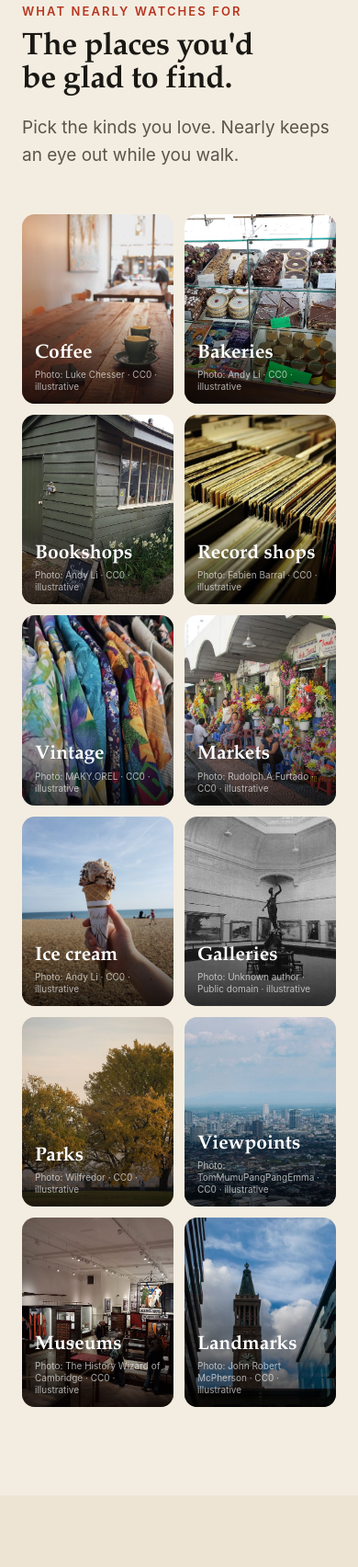
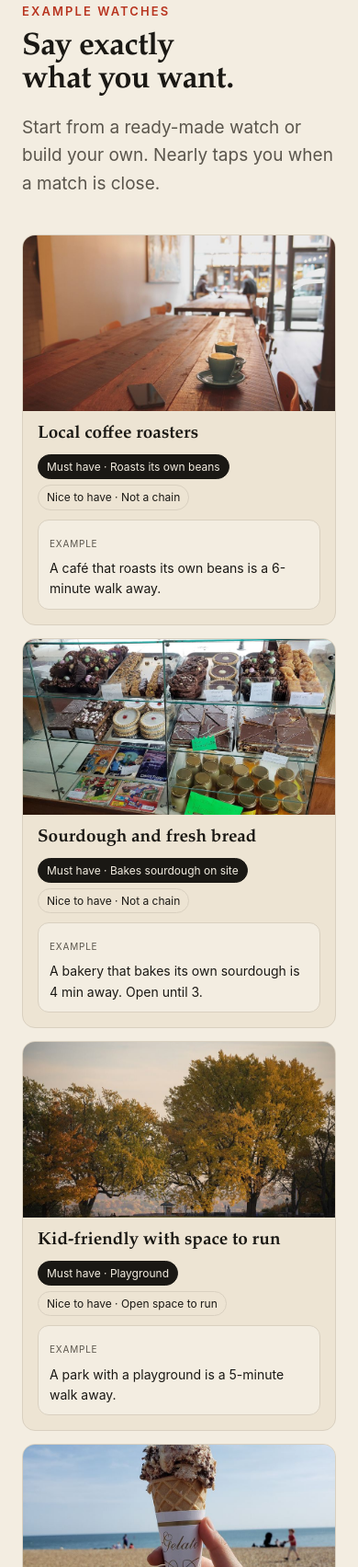
Before and after one commit to raymondw711/usenearly-site, a plain HTML site: page index.html in a window 390 px wide. Shown: the part 936-2640 px from the top of the page at 92% size. Drawn offline with Linux system fonts and the light colour scheme.

Commit message:
Example watch cards; move photo credits to collapsed footer list

```diff
--- a/index.html
+++ b/index.html
@@ -93,6 +93,14 @@ h2{font:600 clamp(34px,6vw,56px)/1.06 var(--serif);letter-spacing:-.015em;margin
 .privacy{display:grid;gap:18px;margin-top:40px}
 @media(min-width:760px){.privacy{grid-template-columns:repeat(3,1fr);gap:32px}}
 .privacy div{border-top:1px solid var(--ink);padding-top:14px}.privacy b{font:600 20px var(--serif);display:block;margin-bottom:4px}.privacy p{margin:0;color:var(--mute)}
+.wgrid{display:grid;gap:14px;margin-top:40px}@media(min-width:640px){.wgrid{grid-template-columns:repeat(2,1fr)}}@media(min-width:1000px){.wgrid{grid-template-columns:repeat(4,1fr)}}
+.wcard{background:var(--cream2);border:1px solid var(--line);border-radius:14px;overflow:hidden;display:flex;flex-direction:column}
+.wcard img{width:100%;aspect-ratio:16/9;object-fit:cover;display:block}.wb{padding:14px 16px 16px;display:flex;flex-direction:column;gap:10px;flex:1}
+.wcard h3{font:600 19px/1.2 var(--serif);margin:0}.chips{display:flex;flex-wrap:wrap;gap:6px}
+.chip{font-size:12px;padding:3px 9px;border-radius:99px;border:1px solid var(--line)}.chip.m{background:var(--ink);color:var(--cream);border-color:var(--ink)}
+.tap{margin-top:auto;padding:10px 12px;border-radius:12px;background:var(--cream);border:1px solid var(--line)}.tap p{margin:4px 0 0;font-size:14px}
+.ex{font-size:10px;text-transform:uppercase;letter-spacing:.08em;color:var(--mute)}
+.pc{margin-top:18px;font-size:12px;width:100%}.pc summary{cursor:pointer;color:var(--mute)}.pc ul{margin:8px 0 0;padding-left:18px;line-height:1.6}
 footer{padding:56px 0 64px;border-top:1px solid var(--line);font-size:15px;color:var(--mute)}
 footer .wrap{display:flex;flex-wrap:wrap;gap:12px 28px;justify-content:space-between}
 .reveal{opacity:0;transform:translateY(24px);transition:opacity 1s ease,transform 1s cubic-bezier(.2,.7,.2,1)}.reveal.in{opacity:1;transform:none}
@@ -124,19 +132,19 @@ footer .wrap{display:flex;flex-wrap:wrap;gap:12px 28px;justify-content:space-bet
   </div>
   <div class="slide" aria-roledescription="slide" aria-label="3 of 6">
     <div class="ph" style="background-image:url(img/intro-1.jpg)"></div>
-    <div class="copy"><p class="eyebrow">01 / 04</p><h2 class="title">Great places are easy to miss.</h2><p class="body">Nearly makes sure you don't.</p><p class="credit">Photo: Patrick Baum (Valldemossa, Spain) · CC0 · illustrative</p></div>
+    <div class="copy"><p class="eyebrow">01 / 04</p><h2 class="title">Great places are easy to miss.</h2><p class="body">Nearly makes sure you don't.</p></div>
   </div>
   <div class="slide" aria-roledescription="slide" aria-label="4 of 6">
     <div class="ph" style="background-image:url(img/intro-2.jpg)"></div>
-    <div class="copy"><p class="eyebrow">02 / 04</p><h2 class="title">Tell it what you like.</h2><p class="body">A good bakery, a secondhand bookshop, a quiet park. Pick the kinds of places you'd be glad to find.</p><p class="credit">Photo: Janko Ferlič · CC0 · illustrative</p></div>
+    <div class="copy"><p class="eyebrow">02 / 04</p><h2 class="title">Tell it what you like.</h2><p class="body">A good bakery, a secondhand bookshop, a quiet park. Pick the kinds of places you'd be glad to find.</p></div>
   </div>
   <div class="slide" aria-roledescription="slide" aria-label="5 of 6">
     <div class="ph" style="background-image:url(img/intro-3.jpg)"></div>
-    <div class="copy"><p class="eyebrow">03 / 04</p><h2 class="title">When one is close, you hear about it.</h2><p class="body">A short alert with the place's name and how far it is on foot. Tap it to see the place on the map.</p><p class="credit">Photo: João Silas · CC0 · illustrative</p></div>
+    <div class="copy"><p class="eyebrow">03 / 04</p><h2 class="title">When one is close, you hear about it.</h2><p class="body">A short alert with the place's name and how far it is on foot. Tap it to see the place on the map.</p></div>
   </div>
   <div class="slide" aria-roledescription="slide" aria-label="6 of 7">
     <div class="ph" style="background-image:url(img/intro-4.jpg)"></div>
-    <div class="copy"><p class="eyebrow">04 / 04</p><h2 class="title">Quiet unless it's worth it.</h2><p class="body">A place alerts once, and again only when something changes. Nothing from 10 PM to 8 AM unless you change it. Your exact location stays on your iPhone.</p><p class="credit">Photo: Tim Gouw · CC0 · illustrative</p></div>
+    <div class="copy"><p class="eyebrow">04 / 04</p><h2 class="title">Quiet unless it's worth it.</h2><p class="body">A place alerts once, and again only when something changes. Nothing from 10 PM to 8 AM unless you change it. Your exact location stays on your iPhone.</p></div>
   </div>
   <div class="slide final" aria-roledescription="slide" aria-label="7 of 7">
     <div class="ph" style="background-image:url(img/final.jpg)"></div>
@@ -146,7 +154,7 @@ footer .wrap{display:flex;flex-wrap:wrap;gap:12px 28px;justify-content:space-bet
       <p class="body">Don't walk by what you'd love.</p>
       <div><span class="badge">Coming soon · Now in TestFlight</span></div>
       <div><a class="mail" href="mailto:hello@usenearly.app">hello@usenearly.app</a></div>
-      <p class="credit">Photo: David East · CC0 · illustrative</p>
+
     </div>
   </div>
 
@@ -157,22 +165,18 @@ footer .wrap{display:flex;flex-wrap:wrap;gap:12px 28px;justify-content:space-bet
 </section>
 
 <section id="watch"><div class="wrap">
-  <p class="kicker reveal">What Nearly watches for</p>
-  <h2 class="reveal">The places you'd be glad to find.</h2>
-  <p class="lede reveal">Pick the kinds you love. Nearly keeps an eye out while you walk.</p>
-  <div class="grid">
-    <figure class="tile reveal"><img loading="lazy" src="img/coffee.jpg" alt="Coffee on a café table"><figcaption><b>Coffee</b><small>Photo: Luke Chesser · CC0 · illustrative</small></figcaption></figure>
-    <figure class="tile reveal"><img loading="lazy" src="img/bakery.jpg" alt="Bakery display"><figcaption><b>Bakeries</b><small>Photo: Andy Li · CC0 · illustrative</small></figcaption></figure>
-    <figure class="tile reveal"><img loading="lazy" src="img/bookshop.jpg" alt="Secondhand bookshop"><figcaption><b>Bookshops</b><small>Photo: Andy Li · CC0 · illustrative</small></figcaption></figure>
-    <figure class="tile reveal"><img loading="lazy" src="img/record-shop.jpg" alt="Vinyl records"><figcaption><b>Record shops</b><small>Photo: Fabien Barral · CC0 · illustrative</small></figcaption></figure>
-    <figure class="tile reveal"><img loading="lazy" src="img/vintage.jpg" alt="Vintage clothing"><figcaption><b>Vintage</b><small>Photo: MAKY.OREL · CC0 · illustrative</small></figcaption></figure>
-    <figure class="tile reveal"><img loading="lazy" src="img/market-alt.jpg" alt="Flower market"><figcaption><b>Markets</b><small>Photo: Rudolph.A.Furtado · CC0 · illustrative</small></figcaption></figure>
-    <figure class="tile reveal"><img loading="lazy" src="img/ice-cream.jpg" alt="Ice cream on a beach"><figcaption><b>Ice cream</b><small>Photo: Andy Li · CC0 · illustrative</small></figcaption></figure>
-    <figure class="tile reveal"><img loading="lazy" src="img/gallery.jpg" alt="Art gallery room"><figcaption><b>Galleries</b><small>Photo: Unknown author · Public domain · illustrative</small></figcaption></figure>
-    <figure class="tile reveal"><img loading="lazy" src="img/park.jpg" alt="City park in autumn"><figcaption><b>Parks</b><small>Photo: Wilfredor · CC0 · illustrative</small></figcaption></figure>
-    <figure class="tile reveal"><img loading="lazy" src="img/viewpoint.jpg" alt="City skyline from a viewpoint"><figcaption><b>Viewpoints</b><small>Photo: TomMumuPangPangEmma · CC0 · illustrative</small></figcaption></figure>
-    <figure class="tile reveal"><img loading="lazy" src="img/museum.jpg" alt="Museum gallery"><figcaption><b>Museums</b><small>Photo: The History Wizard of Cambridge · CC0 · illustrative</small></figcaption></figure>
-    <figure class="tile reveal"><img loading="lazy" src="img/landmark.jpg" alt="City hall clock tower"><figcaption><b>Landmarks</b><small>Photo: John Robert McPherson · CC0 · illustrative</small></figcaption></figure>
+  <p class="kicker reveal">Example watches</p>
+  <h2 class="reveal">Say exactly what you want.</h2>
+  <p class="lede reveal">Start from a ready-made watch or build your own. Nearly taps you when a match is close.</p>
+  <div class="wgrid">
+    <article class="wcard reveal"><img loading="lazy" src="img/coffee.jpg" alt="Coffee beans"><div class="wb"><h3>Local coffee roasters</h3><div class="chips"><span class="chip m">Must have · Roasts its own beans</span><span class="chip n">Nice to have · Not a chain</span></div><div class="tap"><span class="ex">Example</span><p>A café that roasts its own beans is a 6-minute walk away.</p></div></div></article>
+    <article class="wcard reveal"><img loading="lazy" src="img/bakery.jpg" alt="Bakery display"><div class="wb"><h3>Sourdough and fresh bread</h3><div class="chips"><span class="chip m">Must have · Bakes sourdough on site</span><span class="chip n">Nice to have · Not a chain</span></div><div class="tap"><span class="ex">Example</span><p>A bakery that bakes its own sourdough is 4 min away. Open until 3.</p></div></div></article>
+    <article class="wcard reveal"><img loading="lazy" src="img/park.jpg" alt="City park"><div class="wb"><h3>Kid-friendly with space to run</h3><div class="chips"><span class="chip m">Must have · Playground</span><span class="chip n">Nice to have · Open space to run</span></div><div class="tap"><span class="ex">Example</span><p>A park with a playground is a 5-minute walk away.</p></div></div></article>
+    <article class="wcard reveal"><img loading="lazy" src="img/ice-cream.jpg" alt="Ice cream cone"><div class="wb"><h3>Great ice cream</h3><div class="chips"><span class="chip m">Must have · Made on site</span><span class="chip n">Nice to have · Not a chain</span></div><div class="tap"><span class="ex">Example</span><p>An ice cream shop that makes its own is 5 min away. Open until 10.</p></div></div></article>
+    <article class="wcard reveal"><img loading="lazy" src="img/viewpoint.jpg" alt="City skyline"><div class="wb"><h3>Hidden-gem viewpoints</h3><div class="chips"><span class="chip m">Must have · Wide open view</span><span class="chip n">Nice to have · Faces west for sunset</span><span class="chip n">Nice to have · Not a big tourist spot</span></div><div class="tap"><span class="ex">Example</span><p>A quiet lookout is 8 min away. Good for sunset tonight.</p></div></div></article>
+    <article class="wcard reveal"><img loading="lazy" src="img/record-shop.jpg" alt="Vinyl records"><div class="wb"><h3>Bookstores and record shops</h3><div class="chips"><span class="chip m">Must have · Not a chain</span><span class="chip n">Nice to have · New or used</span></div><div class="tap"><span class="ex">Example</span><p>An independent record shop is a 3-minute walk away.</p></div></div></article>
+    <article class="wcard reveal"><img loading="lazy" src="img/vintage.jpg" alt="Clothing rack"><div class="wb"><h3>Boutiques</h3><div class="chips"><span class="chip m">Must have · Not a chain</span><span class="chip n">Nice to have · Clothing, jewelry or gifts</span></div><div class="tap"><span class="ex">Example</span><p>A small boutique is 5 min away. Open until 7.</p></div></div></article>
+    <article class="wcard reveal"><img loading="lazy" src="img/market-alt.jpg" alt="Market stall"><div class="wb"><h3>Farm stands and farmers markets</h3><div class="chips"><span class="chip m">Must have · Sold by the people who grew it</span></div><div class="tap"><span class="ex">Example</span><p>A farmers market is 7 min away. Open until 2.</p></div></div></article>
   </div>
 </div></section>
 
@@ -196,7 +200,7 @@ footer .wrap{display:flex;flex-wrap:wrap;gap:12px 28px;justify-content:space-bet
   </div>
 </div></section>
 </main>
-<footer><div class="wrap"><span>© 2026 Nearly</span><a href="mailto:hello@usenearly.app">hello@usenearly.app</a><span>Photos are illustrative, CC0 / public domain via Wikimedia Commons. Story photo: Ray.</span></div></footer>
+<footer><div class="wrap"><span>© 2026 Nearly</span><a href="mailto:hello@usenearly.app">hello@usenearly.app</a><details class="pc"><summary>Photo credits</summary><p style="margin:8px 0 0">Photos are illustrative, CC0 / public domain via Wikimedia Commons. Story photo: Ray.</p><ul><li>story.jpg: Ray</li><li>intro-1.jpg: Patrick Baum (Valldemossa, Spain) · CC0</li><li>intro-2.jpg: Janko Ferlič · CC0</li><li>intro-3.jpg: João Silas · CC0</li><li>intro-4.jpg: Tim Gouw · CC0</li><li>final.jpg: David East · CC0</li><li>coffee.jpg: Luke Chesser · CC0</li><li>bakery.jpg: Andy Li · CC0</li><li>bookshop.jpg: Andy Li · CC0</li><li>record-shop.jpg: Fabien Barral · CC0</li><li>vintage.jpg: MAKY.OREL · CC0</li><li>market-alt.jpg: Rudolph.A.Furtado · CC0</li><li>ice-cream.jpg: Andy Li · CC0</li><li>gallery.jpg: Unknown author · Public domain</li><li>park.jpg: Wilfredor · CC0</li><li>viewpoint.jpg: TomMumuPangPangEmma · CC0</li><li>museum.jpg: The History Wizard of Cambridge · CC0</li><li>landmark.jpg: John Robert McPherson · CC0</li></ul></details></div></footer>
 <script>
 (()=>{const show=document.getElementById('show'),slides=[...show.querySelectorAll('.slide')],dashBox=show.querySelector('.dashes'),live=document.getElementById('live');
 const reduce=matchMedia('(prefers-reduced-motion: reduce)').matches,DUR=6500;let i=0,t=null,start=0,left=DUR,hold=new Set();
```
